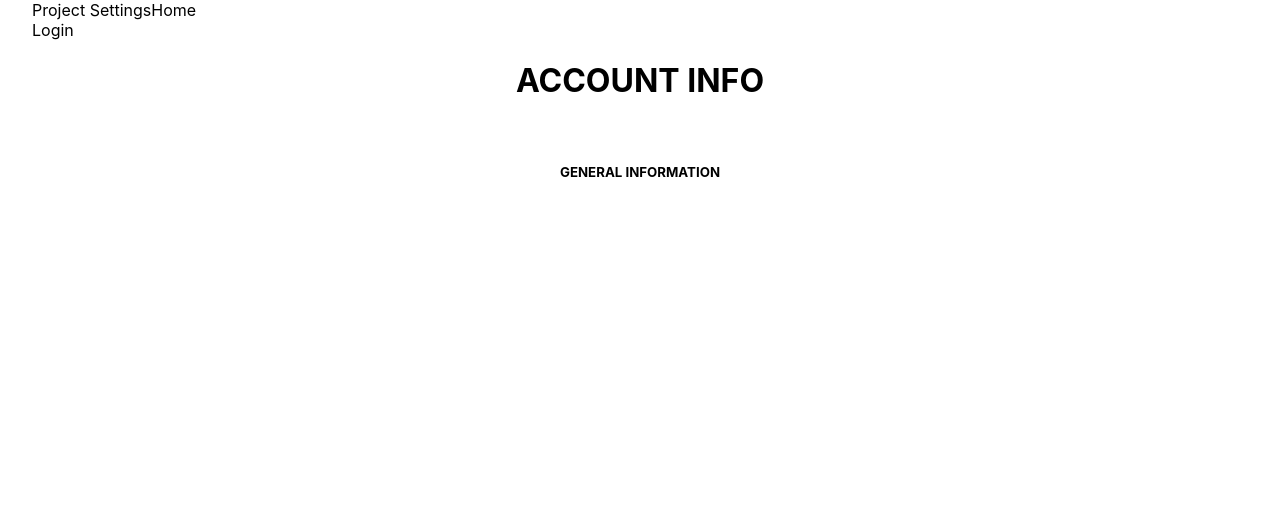
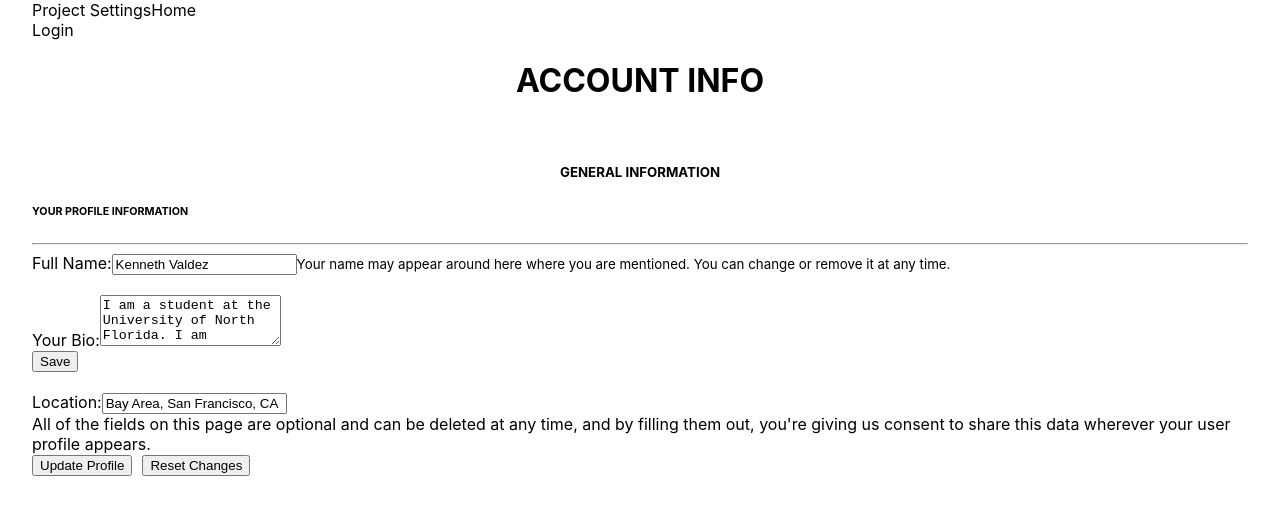
Before and after one commit to Ronatos/UNF-SoC-Honors-in-Computing-Hours-Tracking, a Next.js app: page /settings in a window 1280 px wide. Shown: the top 514 px of the page. Built offline with nearby package versions, Linux system fonts and the light colour scheme.

Commit message:
Settings Page - Basic Code from professors advice

```diff
--- a/pages/settings.js
+++ b/pages/settings.js
@@ -19,10 +19,6 @@ export default function Home() {
 
 
       <main>
-
-
-
-
         <div className='container'>
           {/* nav bar account info */}
           <nav className='top-nav'>
@@ -44,10 +40,8 @@ export default function Home() {
             </ul>
           </nav>
 
+        </div>
 
-
-
-        </div>
 
 
       <div style={{ textAlign: 'center' }}>
@@ -61,18 +55,47 @@ export default function Home() {
           <nav>
             <a className="tab active"></a>
             <i className="fa fa-user"></i>
-
-
           </nav>
         </div>
       </div>
 
+      <div class="card-body tab-content">
+              <div class="tab-pane active" id="profile">
+                <h6>YOUR PROFILE INFORMATION</h6>
+                <hr></hr>
+                <form>
+                  <div class="form-group">
+                    <label for="fullName">Full Name:</label>
+                    <input type="text" class="form-control" id="fullName" aria-describedby="fullNameHelp" placeholder="Enter your fullname" value="Kenneth Valdez" />
+                    <small id="fullNameHelp" class="form-text text-muted">Your name may appear around here where you are mentioned. You can change or remove it at any time.</small>
+                  </div>
+                  <br></br>
+                  <div class="form-group">
+                    <label for="bio">Your Bio:</label>
+                    <textarea class="form-control" id="bio" rows="3" placeholder="Write something about yourself" value="I am a student at the University of North Florida. I am currently studying Computer Science."></textarea>
+                    <br></br>
+                    <button type="button" class="btn btn-primary">Save</button>
+                  </div>
+                  <br></br>
+                  <div class="form-group">
+                    <label for="location">Location:</label>
+                    <input type="text" class="form-control" id="location" placeholder="Enter your location" value="Bay Area, San Francisco, CA"/>
+                  </div>
+                  <div class="form-group small text-muted">
+                    All of the fields on this page are optional and can be deleted at any time, and by filling them out, you're giving us consent to share this data wherever your user profile appears.
+                  </div>
+                  <button type="button" class="btn btn-primary">Update Profile</button>
+                  <button style={{
+                    marginLeft: '10px'
+                  }} type="reset" class="btn btn-light">Reset Changes</button>
+
+                </form>
+      </div>
 
 
-
-
-
+        </div>
       </main>
     </div>
   )
+
 }
```
